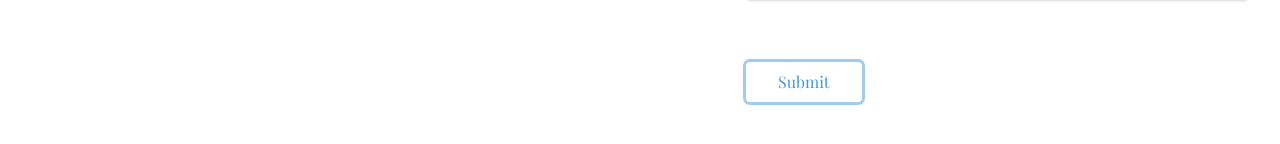
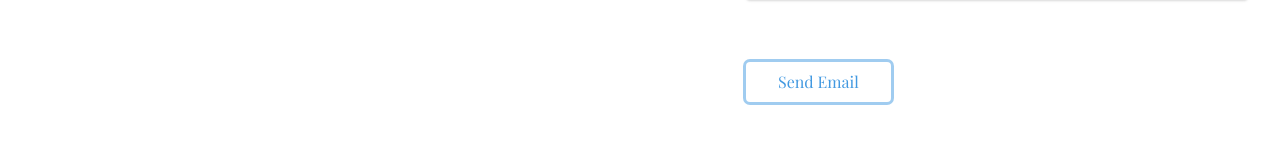
Before and after one commit to rammyblog/portfolio, a Next.js app: page / in a window 1280 px wide. Shown: the part 3494-3638 px from the top of the page. Built offline with nearby package versions, Linux system fonts and the light colour scheme.

Commit message:
Fixed the email issue

```diff
--- a/components/ContactForm.js
+++ b/components/ContactForm.js
@@ -32,7 +32,7 @@ function ContactForm() {
         {
           subject: subject,
           body: body,
-          mailing_list: 89,
+          mailing_list: 1,
           sent_date: sent_date,
         },
         {
@@ -41,11 +41,10 @@ function ContactForm() {
           },
         }
       )
-      console.log(res)
 
       setemailSent(true)
     } catch (error) {
-      console.log(error)
+      console.log("An error occured")
       setError(true)
     }
     setLoading(false)
@@ -142,6 +141,7 @@ function ContactForm() {
           className="font-normal bg-white transition duration-500
                         ease-in-out  hover:text-white hover:bg-blue-500 transform hover:-translate-y-1
                          shadow-outline text-blue-500 rounded border-blue-500 px-8 py-2 my-8"
+          value={!loading ? "Send Email" : "Sending..."}
         />
       </form>
     </div>
```
